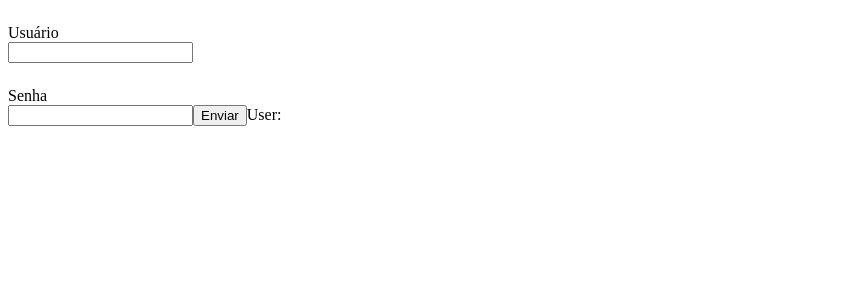
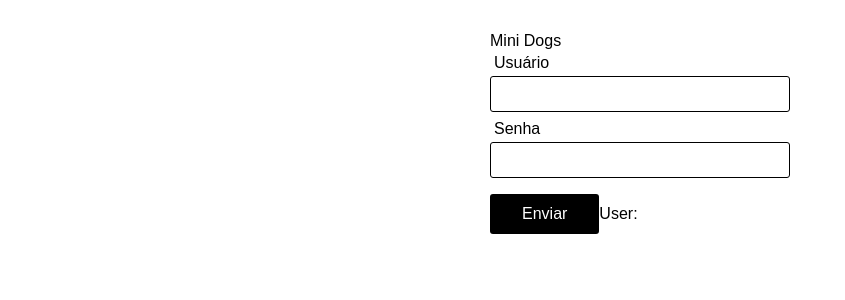
Before and after one commit to albertoafaj/mini-dogs-react-redux, a React (Create React App) app: page / in a window 1280 px wide. Shown: the top 300 px of the page, without its empty margins (0-845 px from the left). Built offline with nearby package versions, Linux system fonts and the light colour scheme.

Commit message:
style: add css login

```diff
--- /dev/null
+++ b/src/App.css
@@ -0,0 +1,9 @@
+body {
+  font-family: Arial, Helvetica, sans-serif;
+  margin: 2rem;
+}
+
+.container {
+  max-width: 300px;
+  margin: 0 auto;
+}
--- a/src/App.js
+++ b/src/App.js
@@ -1,7 +1,9 @@
 import { useDispatch } from "react-redux";
 import React from "react";
 import { autoLogin } from "./store/login";
-import Login from "./Components/Login";
+import Header from "./Components/Header";
+import Content from "./Components/Content";
+import './App.css'
 
 function App() {
 
@@ -14,7 +16,8 @@ function App() {
 
   return (
     <div className="App container">
-      <Login></Login>
+      <Header />
+      <Content />
     </div>
   );
 }
--- /dev/null
+++ b/src/Components/Content.js
@@ -0,0 +1,12 @@
+import React from 'react'
+import Login from './Login'
+
+const Content = () => {
+  return (
+    <>
+      <Login />
+    </>
+  )
+}
+
+export default Content
--- /dev/null
+++ b/src/Components/Header.js
@@ -0,0 +1,9 @@
+import React from 'react'
+
+const Header = () => {
+  return (
+    <div>Mini Dogs</div>
+  )
+}
+
+export default Header
--- a/src/Components/Login.js
+++ b/src/Components/Login.js
@@ -1,6 +1,7 @@
 import React from 'react'
 import { useDispatch, useSelector } from 'react-redux';
 import { loginin } from '../store/login';
+import styles from './Login.module.css';
 
 const Login = () => {
   const { login } = useSelector(state => state);
@@ -15,15 +16,15 @@ const Login = () => {
 
   return (
     <form onSubmit={handleSubmit}>
-      <label style={{ display: "block", marginTop: "24px" }} htmlFor="username">
+      <label className={styles.label} htmlFor="username">
         Usuário
       </label>
-      <input id="username" type="text" value={username} onChange={({ target }) => setUsername(target.value)} />
-      <label style={{ display: "block", marginTop: "24px" }} htmlFor="password">
+      <input id="username" className={styles.input} type="text" value={username} onChange={({ target }) => setUsername(target.value)} />
+      <label className={styles.label} htmlFor="password">
         Senha
       </label>
-      <input id="password" type="text" value={password} onChange={({ target }) => setPassword(target.value)} />
-      <button>Enviar</button>
+      <input id="password" autoComplete="on" className={styles.input} type="password" value={password} onChange={({ target }) => setPassword(target.value)} />
+      <button className={styles.button}>Enviar</button>
       {<span>User: {login.user.data?.email}</span>}
     </form>
   )
--- /dev/null
+++ b/src/Components/Login.module.css
@@ -0,0 +1,31 @@
+.label,
+.input,
+.button {
+  font-family: Arial, Helvetica, sans-serif;
+  font-size: 1rem;
+}
+
+.label {
+  display: block;
+  margin: 0.25rem;
+}
+
+.input {
+  border: 1px solid;
+  border-radius: 3px;
+  width: 100%;
+  padding: 0.5rem;
+  box-sizing: border-box;
+  margin-bottom: 0.5rem;
+  display: block;
+}
+
+.button {
+  color: white;
+  background: black;
+  border: none;
+  padding: 0.7rem 2rem;
+  margin-top: 0.5rem;
+  border-radius: 3px;
+  cursor: pointer;
+}
```
